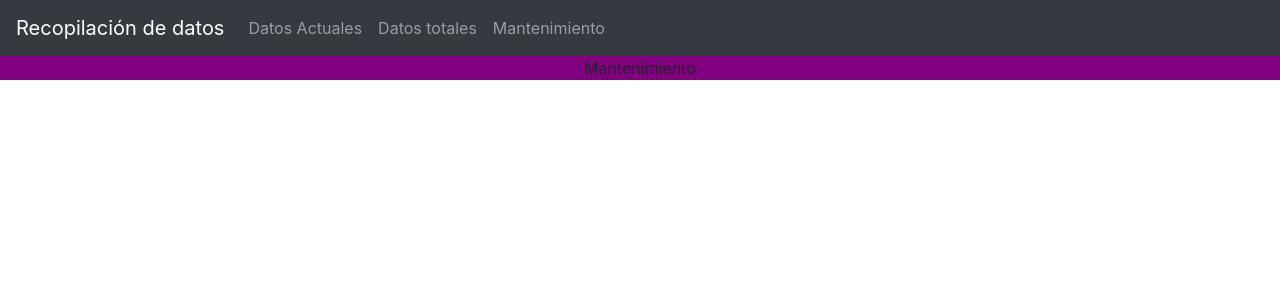
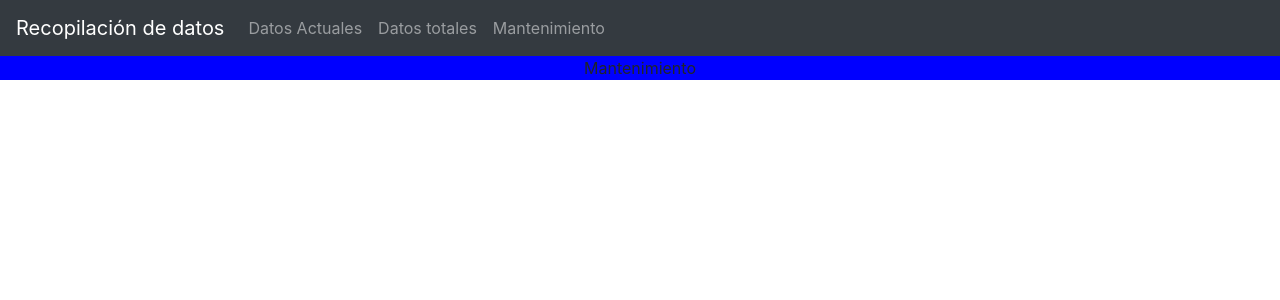
Before and after one commit to JeffreySMM-byte/proyecto-tesis-react, a React (Create React App) app: page /mantenimiento in a window 1280 px wide. Shown: the top 300 px of the page. Built offline with nearby package versions, Linux system fonts and the light colour scheme.

Commit message:
Visual changes to code

```diff
--- a/src/screens/actual.jsx
+++ b/src/screens/actual.jsx
@@ -5,9 +5,6 @@ import Navbar from "../components/navbar/navbar";
 const Actual = () => {
   return (
     <Container style={{ backgroundColor: "yellow" }} fluid>
-      <Container style={{ backgroundColor: "orange" }} fluid>
-
-      </Container>
       <Container>Actual</Container>
     </Container>
   );
--- a/src/screens/mantenimiento.jsx
+++ b/src/screens/mantenimiento.jsx
@@ -1,15 +1,13 @@
 import React from "react";
 import { Container } from "react-bootstrap";
-import Navbar from "../components/navbar/navbar";
 
 const Mantenimiento = () => {
   return (
-    <Container style={{ backgroundColor: "purple" }} fluid>
-      <Container style={{ backgroundColor: "black" }} fluid>
-
-      </Container>
+    <div style = {{height:"100vh"}}>
+    <Container style={{ backgroundColor: "blue" }} fluid>
       <Container>Mantenimiento</Container>
     </Container>
+    </div>
   );
 };
 
--- a/src/screens/total.jsx
+++ b/src/screens/total.jsx
@@ -5,9 +5,6 @@ import Navbar from "../components/navbar/navbar";
 const Total = () => {
   return (
     <Container style={{ backgroundColor: "green" }} fluid>
-      <Container style={{ backgroundColor: "blue" }} fluid>
-
-      </Container>
       <Container>Total</Container>
     </Container>
   );
```
